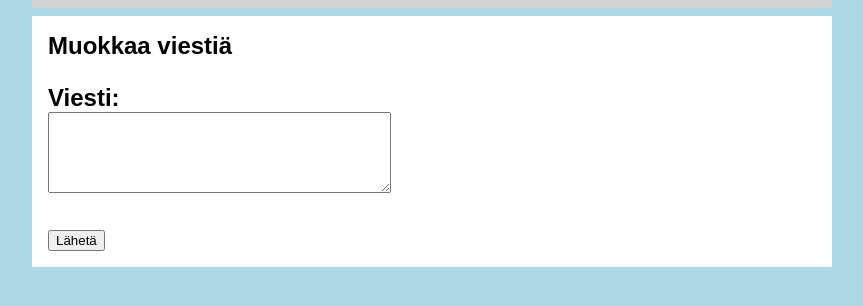
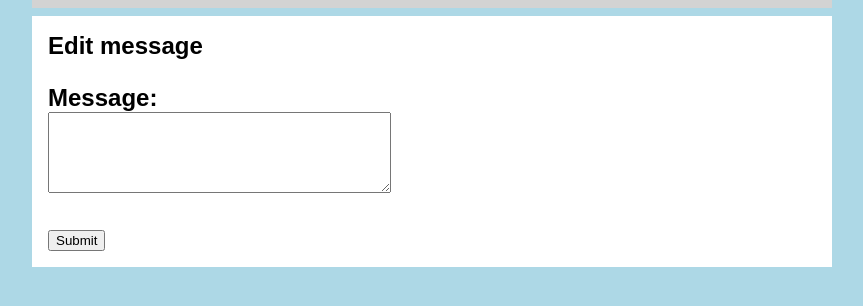
Before and after one commit to kokorohoriuchi/song-sharing, a Flask app: template templates/edit.html in a window 1280 px wide. Shown: the part 111-417 px from the top of the page, without its empty margins (208-1071 px from the left). Run offline with Flask 3, Linux system fonts and the light colour scheme; the template is opened without the code that fills it, so the values that code supplies are empty.

Commit message:
Update edit.html

```diff
--- a/templates/edit.html
+++ b/templates/edit.html
@@ -1,16 +1,16 @@
 {% extends "layout.html" %}
-{% block title %}Muokkaa viestiä{% endblock %}
+{% block title %}Edit message{% endblock %}
 {% block content %}
 
-<h2>Muokkaa viestiä</a>
+<h2>Edit message</a>
 
 <form action="/edit/{{ message.id }}" method="post">
   <p>
-    <label for="content">Viesti</label>:<br />
+    <label for="content">Message</label>:<br />
     <textarea id="content" name="content" rows="5" cols="40" maxlength="5000">{{ message.content }}</textarea>
   </p>
   <input type="hidden" name="csrf_token" value="{{ session.csrf_token }}" />
-  <input type="submit" value="Lähetä" />
+  <input type="submit" value="Submit" />
 </form>
 
 {% endblock %}
```
